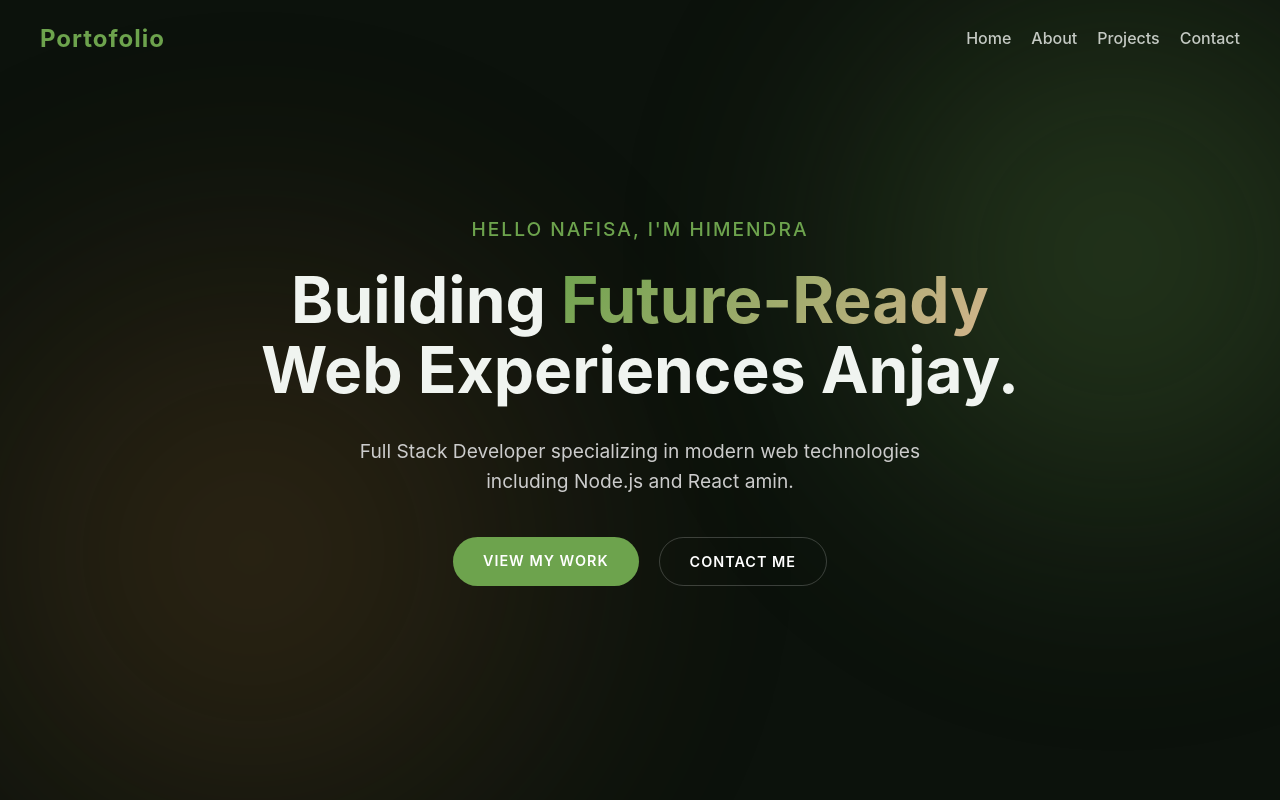
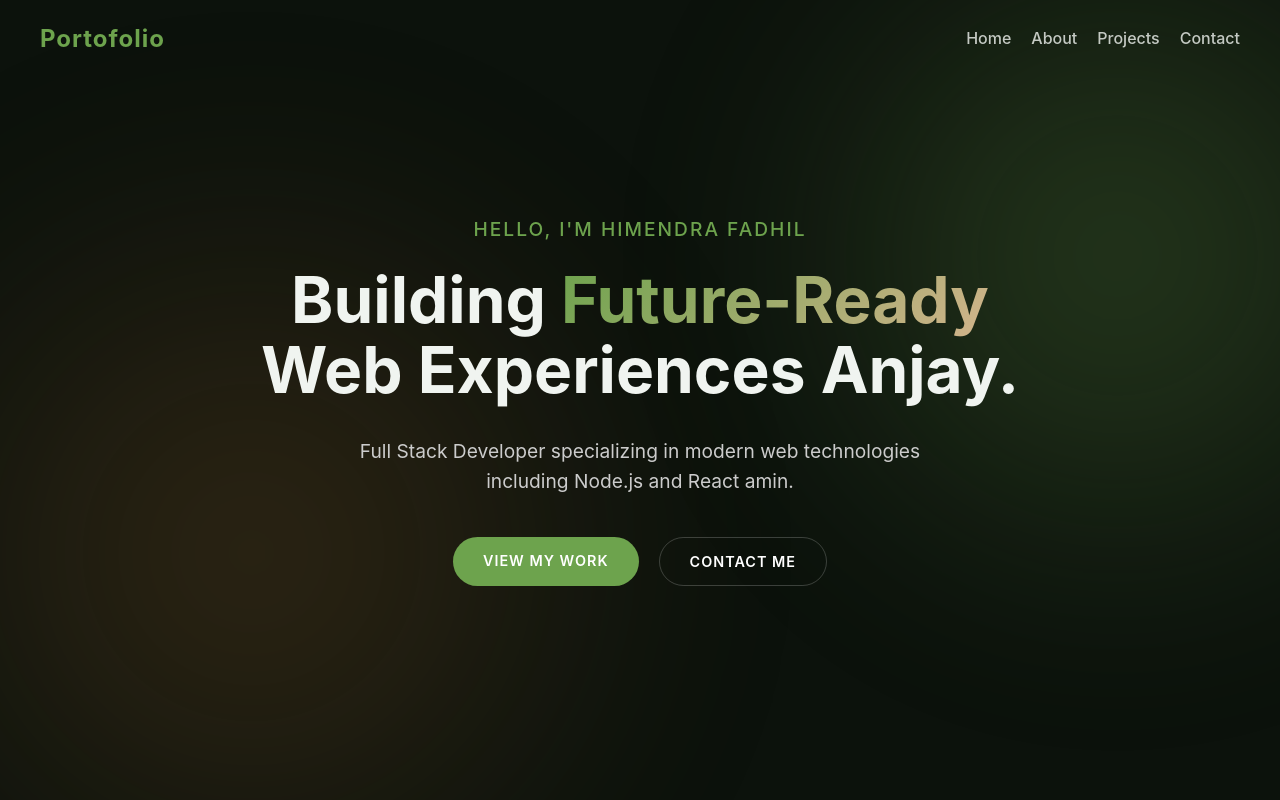
Before and after one commit to himendrafadh/mencobaPortofolio, a React (Vite) app in the folder client/: page / in a window 1280 px wide. Shown: the top 800 px of the page. Built offline with nearby package versions, Linux system fonts and the light colour scheme.

Commit message:
perubahan

```diff
--- a/client/src/components/Hero.jsx
+++ b/client/src/components/Hero.jsx
@@ -16,7 +16,7 @@ const Hero = () => {
             </div>
 
             <div className={`hero-content ${mounted ? 'fade-in' : ''}`}>
-                <h2 className="greeting">Hello Nafisa, I'm Himendra</h2>
+                <h2 className="greeting">Hello, I'm Himendra Fadhil</h2>
                 <h1 className="headline">
                     Building <span className="gradient-text">Future-Ready</span><br />
                     Web Experiences Anjay.
```
